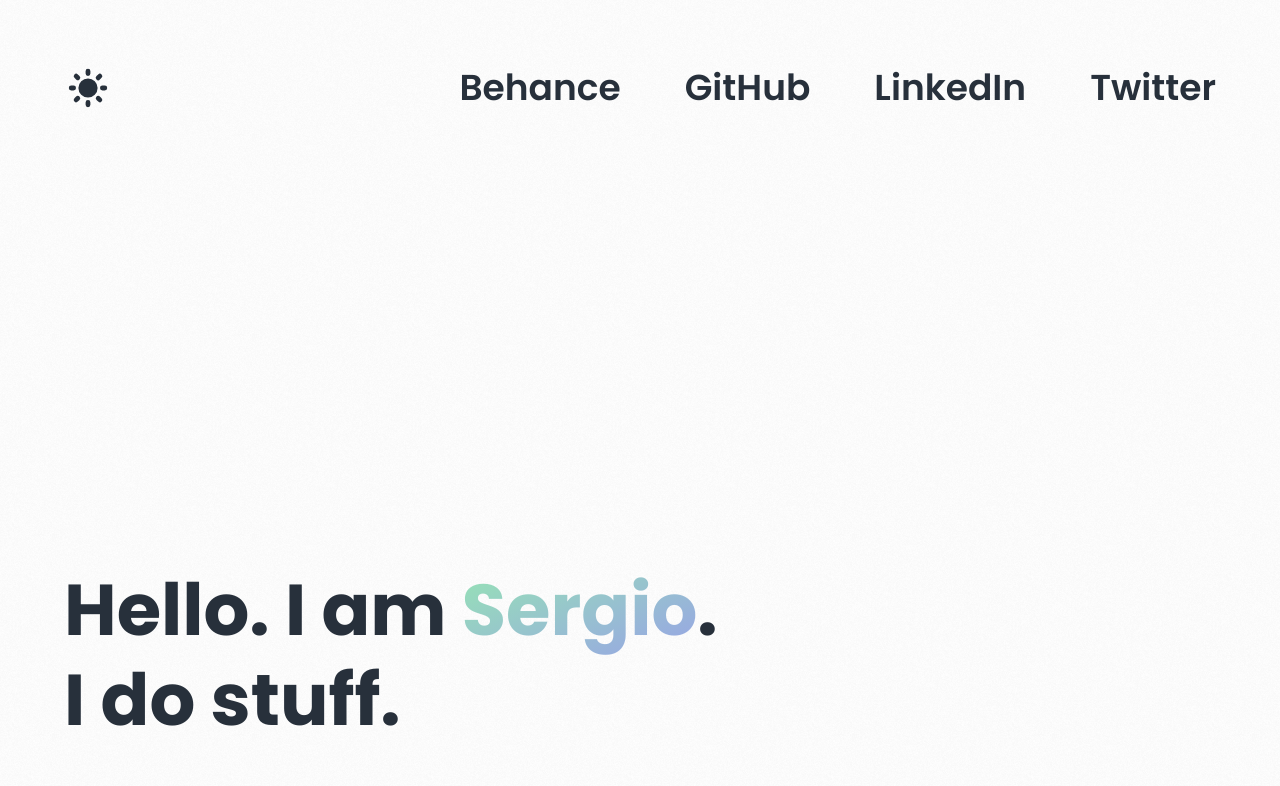
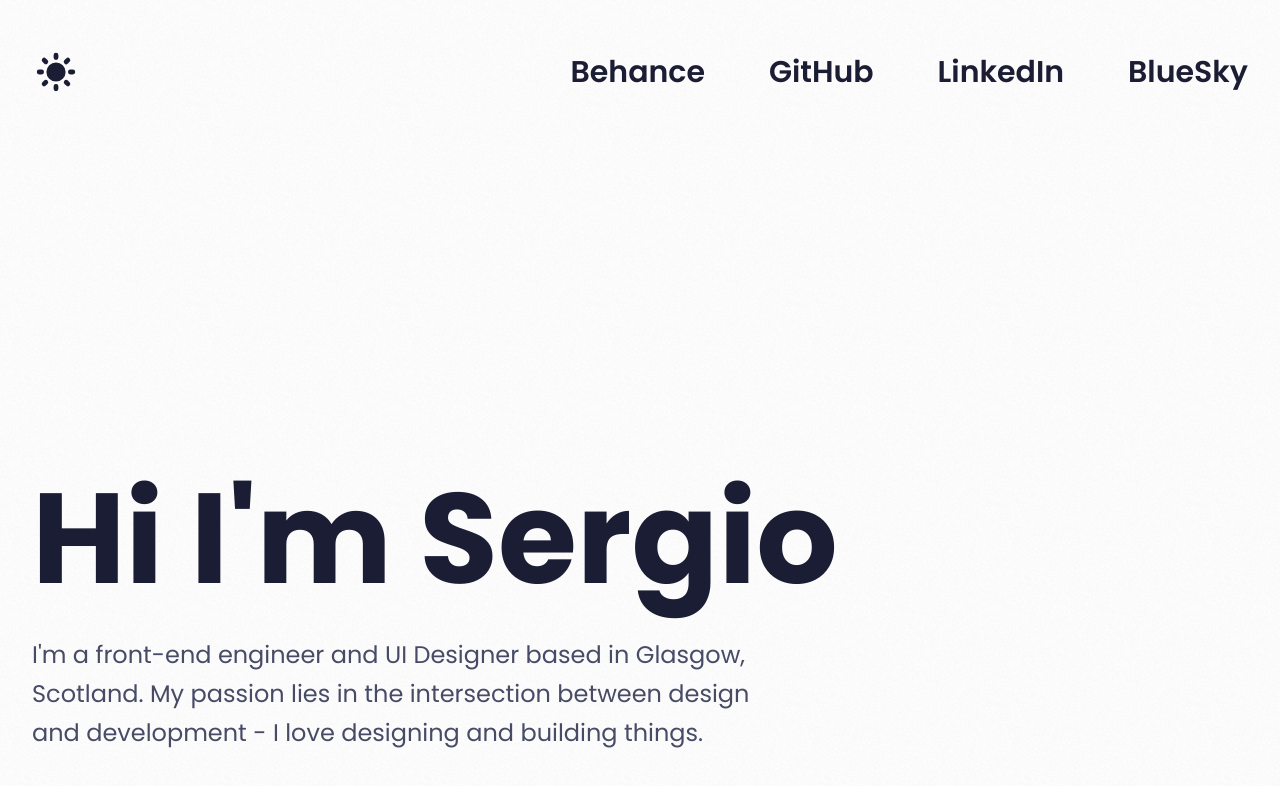
Before and after one commit to sergiocast97/sergiocastillo.dev, a Vue app: page / in a window 1280 px wide. Shown: the top 786 px of the page. Built offline with nearby package versions, Linux system fonts and the light colour scheme.

Commit message:
2025 update

```diff
--- a/src/App.vue
+++ b/src/App.vue
@@ -1,58 +1,128 @@
 <template>
   <main :class="isDark ? 'dark' : ''">
-        <div class="relative transition bg-white scroll-smooth selection:bg-primary selection:text-black dark:bg-black">
-            <div class="relative z-10 h-screen p-8 sm:p-12 lg:p-16">
-                <div class="h-full max-w-screen-xl mx-auto">
+    <div
+      class="relative transition bg-white scroll-smooth selection:bg-primary selection:text-black dark:bg-black"
+    >
+      <div
+        class="relative z-10 h-screen px-6 py-8 md:px-8 sm:py-12 w-full max-w-screen-sm md:max-w-screen-md lg:max-w-screen-lg xl:max-w-screen-xl mx-auto"
+      >
+        <div class="h-full mx-auto">
           <div class="flex flex-col justify-between h-full gap-16">
-
-                        <header class="flex items-start justify-between gap-12 sm:items-center">
-
-                            <button @click="isDark = !isDark" title="Toggle Dark Mode" class="cursor-pointer" id="theme-toggle" type="button">
-                                <div :class="{ 'hidden': !isDark }"><svg id="theme-toggle-dark-icon" class="w-8 h-8 text-black transition xl:w-12 xl:h-12 dark:text-white hover:text-primary dark:hover:text-secondary" fill="currentColor" viewBox="0 0 20 20" xmlns="http://www.w3.org/2000/svg"><path d="M17.293 13.293A8 8 0 016.707 2.707a8.001 8.001 0 1010.586 10.586z"></path></svg></div>
-                                <div :class="{ 'hidden': isDark }"><svg id="theme-toggle-light-icon" class="w-8 h-8 text-black transition xl:w-12 xl:h-12 dark:text-white hover:text-primary dark:hover:text-secondary" fill="currentColor" viewBox="0 0 20 20" xmlns="http://www.w3.org/2000/svg"><path fill-rule="evenodd" d="M10 2a1 1 0 011 1v1a1 1 0 11-2 0V3a1 1 0 011-1zm4 8a4 4 0 11-8 0 4 4 0 018 0zm-.464 4.95l.707.707a1 1 0 001.414-1.414l-.707-.707a1 1 0 00-1.414 1.414zm2.12-10.607a1 1 0 010 1.414l-.706.707a1 1 0 11-1.414-1.414l.707-.707a1 1 0 011.414 0zM17 11a1 1 0 100-2h-1a1 1 0 100 2h1zm-7 4a1 1 0 011 1v1a1 1 0 11-2 0v-1a1 1 0 011-1zM5.05 6.464A1 1 0 106.465 5.05l-.708-.707a1 1 0 00-1.414 1.414l.707.707zm1.414 8.486l-.707.707a1 1 0 01-1.414-1.414l.707-.707a1 1 0 011.414 1.414zM4 11a1 1 0 100-2H3a1 1 0 000 2h1z" clip-rule="evenodd"></path></svg></div>
+            <header
+              class="flex items-start justify-between gap-12 sm:items-center"
+            >
+              <button
+                @click="isDark = !isDark"
+                title="Toggle Dark Mode"
+                class="cursor-pointer"
+                id="theme-toggle"
+                type="button"
+              >
+                <div :class="{ hidden: !isDark }">
+                  <svg
+                    id="theme-toggle-dark-icon"
+                    class="w-8 h-8 text-black transition xl:w-12 xl:h-12 dark:text-white hover:text-primary dark:hover:text-secondary"
+                    fill="currentColor"
+                    viewBox="0 0 20 20"
+                    xmlns="http://www.w3.org/2000/svg"
+                  >
+                    <path
+                      d="M17.293 13.293A8 8 0 016.707 2.707a8.001 8.001 0 1010.586 10.586z"
+                    ></path>
+                  </svg>
+                </div>
+                <div :class="{ hidden: isDark }">
+                  <svg
+                    id="theme-toggle-light-icon"
+                    class="w-8 h-8 text-black transition xl:w-12 xl:h-12 dark:text-white hover:text-primary dark:hover:text-secondary"
+                    fill="currentColor"
+                    viewBox="0 0 20 20"
+                    xmlns="http://www.w3.org/2000/svg"
+                  >
+                    <path
+                      fill-rule="evenodd"
+                      d="M10 2a1 1 0 011 1v1a1 1 0 11-2 0V3a1 1 0 011-1zm4 8a4 4 0 11-8 0 4 4 0 018 0zm-.464 4.95l.707.707a1 1 0 001.414-1.414l-.707-.707a1 1 0 00-1.414 1.414zm2.12-10.607a1 1 0 010 1.414l-.706.707a1 1 0 11-1.414-1.414l.707-.707a1 1 0 011.414 0zM17 11a1 1 0 100-2h-1a1 1 0 100 2h1zm-7 4a1 1 0 011 1v1a1 1 0 11-2 0v-1a1 1 0 011-1zM5.05 6.464A1 1 0 106.465 5.05l-.708-.707a1 1 0 00-1.414 1.414l.707.707zm1.414 8.486l-.707.707a1 1 0 01-1.414-1.414l.707-.707a1 1 0 011.414 1.414zM4 11a1 1 0 100-2H3a1 1 0 000 2h1z"
+                      clip-rule="evenodd"
+                    ></path>
+                  </svg>
+                </div>
               </button>
 
-                            <nav class="flex flex-col gap-2 sm:flex-row sm:gap-12 xl:gap-16" role="navigation">
-                                <a v-for="item in nav_items" :key="item.title" :title="item.description" :aria-label="item.description" :href="item.url" class="text-lg font-semibold text-black transition sm:text-2xl xl:text-4xl dark:text-white hover:text-primary dark:hover:text-secondary">
+              <nav
+                class="flex flex-col gap-4 md:flex-row md:gap-12 xl:gap-16"
+                role="navigation"
+              >
+                <a
+                  v-for="item in nav_items"
+                  :key="item.title"
+                  :title="item.description"
+                  :aria-label="item.description"
+                  :href="item.url"
+                  class="font-semibold text-black transition text-2xl lg:text-3xl dark:text-white hover:text-primary dark:hover:text-secondary"
+                >
                   {{ item.title }}
                 </a>
               </nav>
-
             </header>
 
-                        <h1 class="mb-16 text-3xl font-bold leading-normal text-black transition sm:mb-0 sm:text-5xl xl:text-7xl dark:text-white">
-                            Hello. I am <span class="leading-normal text-transparent bg-clip-text bg-gradient-to-br from-primary to-secondary">Sergio</span>.
-                            <br>
-                            I do stuff.
+            <div class="">
+              <h1
+                class="text-6xl font-bold text-black transition md:text-8xl xl:text-9xl dark:text-white"
+              >
+                Hi I'm Sergio
               </h1>
-
+              <p
+                class="mt-4 md:mt-6 xl:mt-8 text-dark dark:text-light max-w-[48ch] text-base md:text-lg xl:text-2xl leading-relaxed md:leading-relaxed xl:leading-relaxed"
+              >
+                I'm a front-end engineer and UI Designer based in Glasgow,
+                Scotland. My passion lies in the intersection between design and
+                development - I love designing and building things.
+              </p>
             </div>
           </div>
         </div>
-            <div class="absolute bg-noise inset-0 z-0 bg-center bg-repeat bg-[length:200px_200px] opacity-25 pointer-events-none"></div>
+      </div>
+      <div
+        class="absolute bg-noise inset-0 z-0 bg-center bg-repeat bg-[length:200px_200px] opacity-25 pointer-events-none"
+      ></div>
     </div>
   </main>
 </template>
 
 <script>
-
 export default {
   name: 'App',
-        data(){
+  data() {
     return {
-
       // Detect whether browser is set to Dark Mode
-                isDark: window.matchMedia && window.matchMedia('(prefers-color-scheme: dark)').matches,
+      isDark:
+        window.matchMedia &&
+        window.matchMedia('(prefers-color-scheme: dark)').matches,
 
       // Nav Items
       nav_items: [
-                    { title: "Behance", description: "My Designs", url: "https://www.behance.net/sergiocast97" },
-                    { title: "GitHub", description: "My Code", url: "https://github.com/sergiocast97/" },
-                    { title: "LinkedIn", description: "My Work", url: "https://www.linkedin.com/in/sergiocast97" },
-                    { title: "Twitter", description: "My Retweets", url: "https://twitter.com/sergiocast97" }
-                ]
-            }
-        }
-    }
-
+        {
+          title: 'Behance',
+          description: 'My Designs',
+          url: 'https://www.behance.net/sergiocast97',
+        },
+        {
+          title: 'GitHub',
+          description: 'My Code',
+          url: 'https://github.com/sergiocast97/',
+        },
+        {
+          title: 'LinkedIn',
+          description: 'My Work',
+          url: 'https://www.linkedin.com/in/sergiocast97',
+        },
+        {
+          title: 'BlueSky',
+          description: 'My Tweets',
+          url: 'https://bsky.app/profile/sergiocast97.bsky.social',
+        },
+      ],
+    };
+  },
+};
 </script>
--- a/tailwind.config.js
+++ b/tailwind.config.js
@@ -1,16 +1,12 @@
 module.exports = {
-
-    content: [
-        './index.html',
-        './src/**/*.{vue,js,ts,jsx,tsx}'
-    ],
+  content: ['./index.html', './src/**/*.{vue,js,ts,jsx,tsx}'],
 
   theme: {
-
     extend: {
-
       colors: {
-                black: '#27303B',
+        black: '#1a1d33',
+        dark: '#474b66',
+        light: '#cacee5',
         white: '#ffffff',
         primary: '#96e6b3',
         secondary: '#98a2e7',
@@ -18,16 +14,16 @@ module.exports = {
 
       // Noise Background
       backgroundImage: {
-                'noise': 'url("noise.png")',
+        noise: 'url("noise.png")',
       },
     },
 
     fontFamily: {
-            sans: ['Poppins', 'sans-serif']
-        }
+      sans: ['Poppins', 'sans-serif'],
+    },
   },
 
   darkMode: 'class',
 
   plugins: [],
-}
+};
```
Lines whose indentation alone changed are shown as unchanged.
